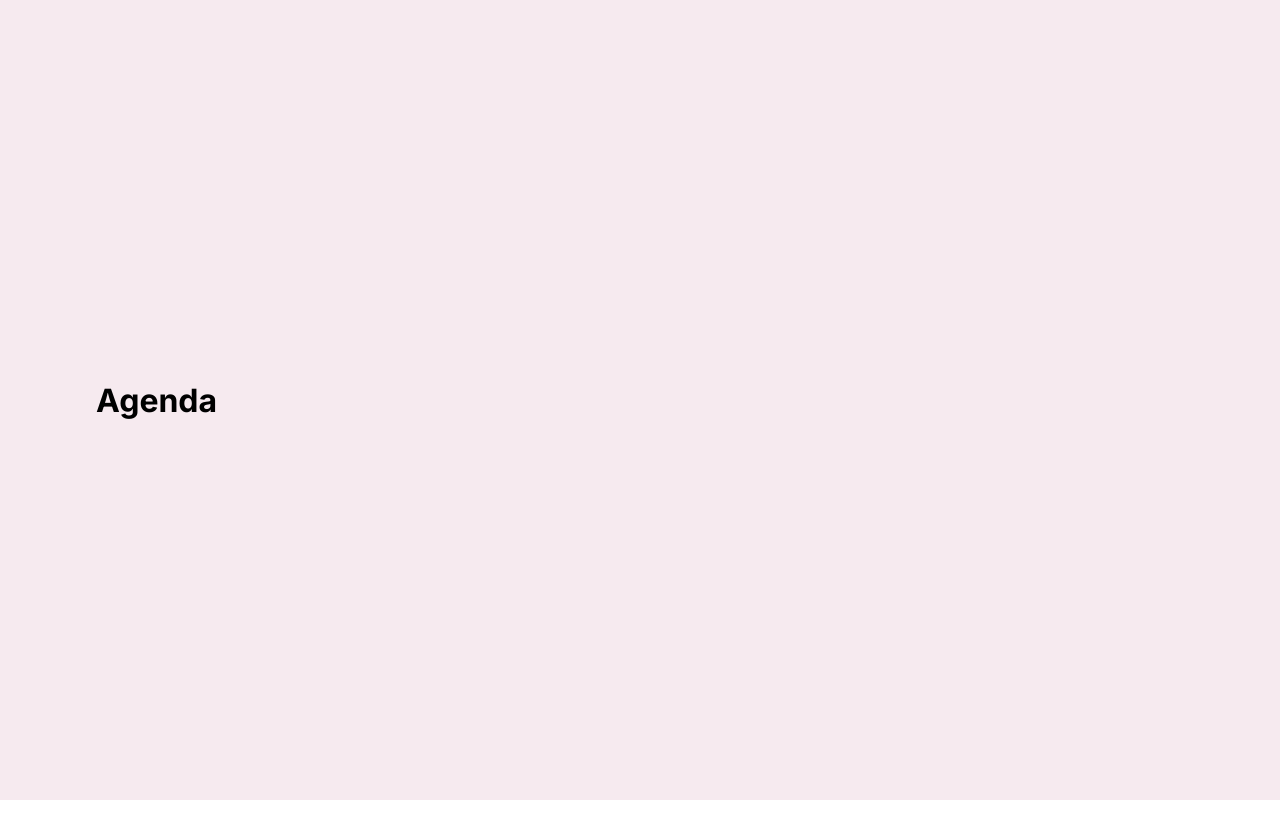
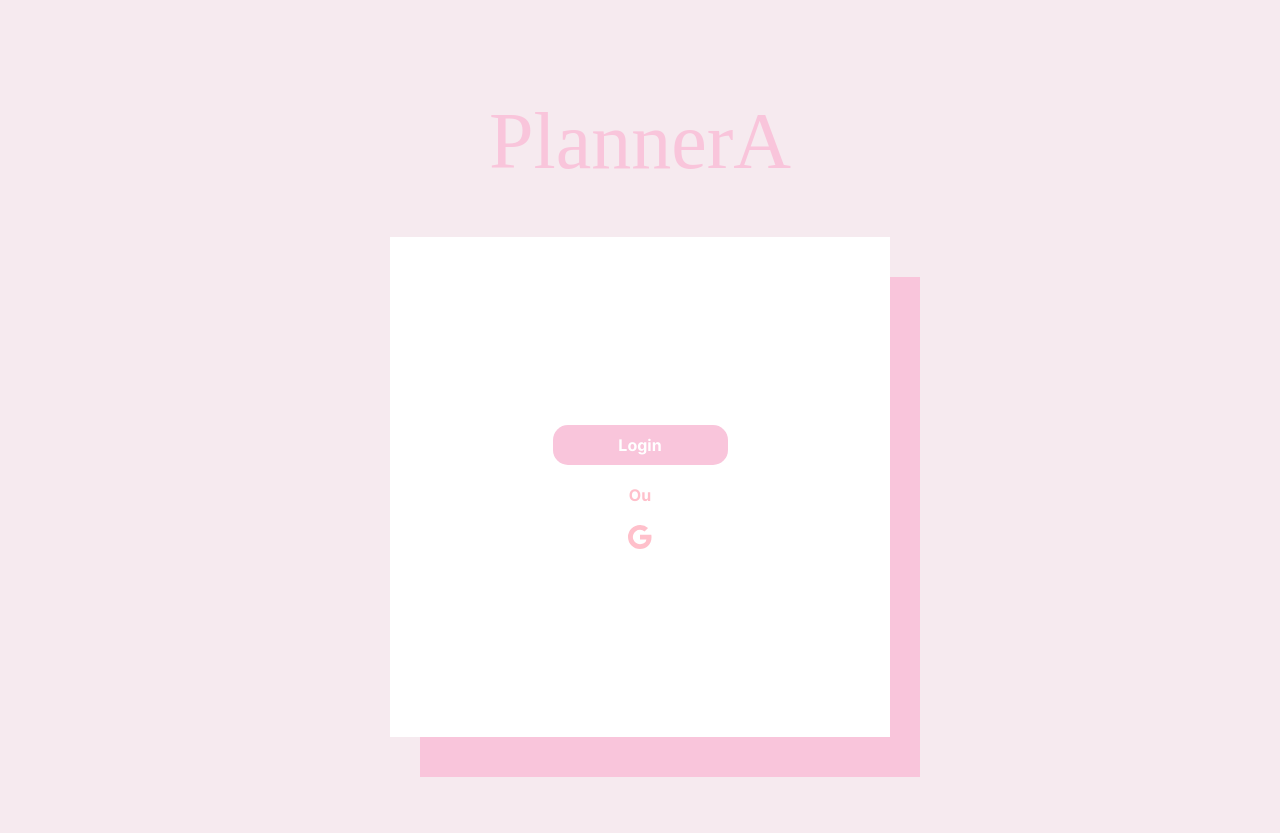
Before and after one commit to Mandiegr/PlannerA.2, a Next.js app: page / in a window 1280 px wide. Before the commit the page ends 800 px from the top, so only its background shows below. Built offline with nearby package versions, Linux system fonts and the light colour scheme.

Commit message:
feat: Add home page

```diff
--- /dev/null
+++ b/src/app/Home/page.tsx
@@ -0,0 +1,24 @@
+'use client'
+import React from 'react';
+import { Google, Pencil} from 'react-bootstrap-icons';
+import {  Button, Main, Square, Text} from '../styles'
+
+
+export default function Home() {
+  return (
+    <Main>
+
+      <Text>
+        PlannerA
+      </Text>
+      <Square >
+      {/*<text style={{color:'pink', fontWeight:'bold'}}>Crie <Pencil/></text>*/}
+
+      <Button>Login</Button>
+      <text style={{color:'pink', fontWeight:'bold', marginTop:'20px' }}>Ou</text>
+      <Google size={24} style={{color:'pink', marginTop:'20px', cursor:'pointer'}}/>
+      </Square>
+
+    </Main>
+  )
+}
--- a/src/app/globals.css
+++ b/src/app/globals.css
@@ -1,3 +1,5 @@
+ @import url('https://fonts.googleapis.com/css2?family=Alegreya:wght@400;600&display=swap');
+
 :root {
   --max-width: 1100px;
   --border-radius: 12px;
@@ -22,9 +24,3 @@ a {
   color: inherit;
   text-decoration: none;
 }
-
-@media (prefers-color-scheme: dark) {
-  html {
-    color-scheme: dark;
-  }
-}
--- a/src/app/page.tsx
+++ b/src/app/page.tsx
@@ -1,11 +1,11 @@
-'use client'
-import { Main } from './styles'
-//import styles from './page.module.css'
+import React from 'react';
+import Home from './Home/page';
 
-export default function Home() {
+
+export default function App() {
   return (
-    <Main>
-      <h1>Agenda</h1>
-    </Main>
+   <>
+   <Home/>
+   </>
   )
 }
--- a/src/app/styles.ts
+++ b/src/app/styles.ts
@@ -3,7 +3,9 @@ import styled from 'styled-components';
 
 export const Main = styled.div`
 display: flex;
-justify-content: space-between;
+flex-direction: column;
+//justify-content: space-between;
+justify-content: center;
 align-items: center;
 padding: 6rem;
 min-height: 100vh;
@@ -11,7 +13,41 @@ background-color: ${theme.colors.rose100};
 `;
 
 export const Text = styled.div`
-display: flex;
-position: absolute;
-z-index: 2;
+  font-size: ${theme.fontSizes.xll};
+  font-family: 'Times New Roman', Times, serif;
+  color: ${theme.colors.rose600};
+  text-align: center;
+  margin-bottom: 50px;
 `;
+
+export const Square = styled.div`
+  display: flex;
+  align-items: center;
+  justify-content: center;
+  position: relative;
+  flex-direction: column;
+  width: 500px;
+  height: 500px;
+  background-color:  ${theme.colors.white};
+  box-shadow: 30px 40px ${theme.colors.rose600};
+
+
+`;
+
+export const Button = styled.div`
+
+  background-color:${theme.colors.rose600};
+  color: white;
+  padding: 10px;
+  border: none;
+  border-radius: 15px;
+  width: 35%;
+  text-align: center;
+  font-weight: bold;
+  cursor: pointer;
+
+  &:hover {
+    background-color: ${theme.colors.green800};
+  }
+
+`;
```
Also changed, not shown: src/app/styles.tsx (deleted, +0 -10 lines).
